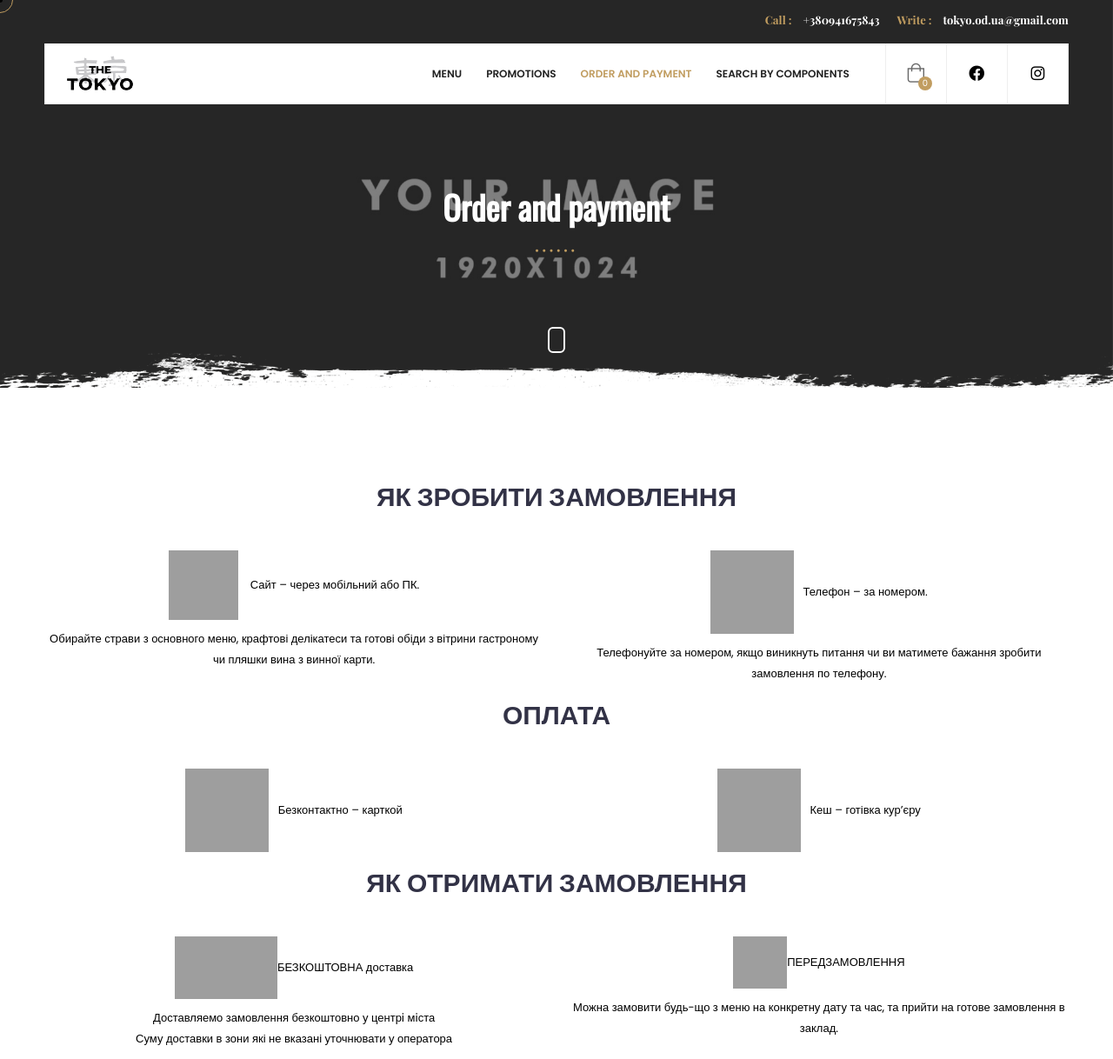
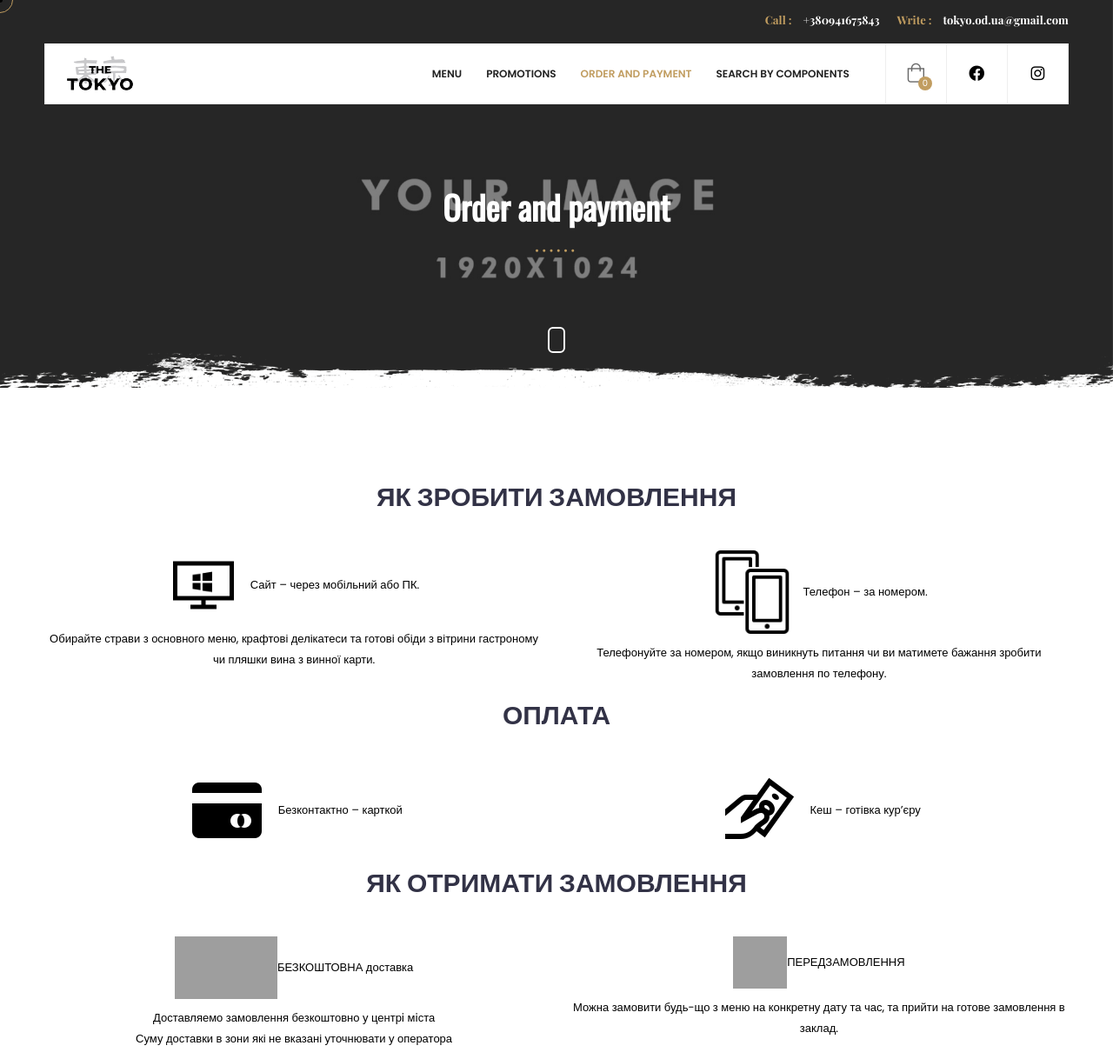
Before and after one commit to RympeR/django-eccommerce, a Django app: page /delivery/ in a window 1280 px wide. Shown: the top 1218 px of the page at 87% size. Run offline with Django 3.2, Linux system fonts and the light colour scheme; some libraries are stand-ins or nearby versions; grey boxes are pictures that could not be loaded.

Commit message:
delivery fixes

```diff
--- a/templates/delivery.html
+++ b/templates/delivery.html
@@ -37,14 +37,14 @@
                             <h2 class='mb-5'>ЯК ЗРОБИТИ ЗАМОВЛЕННЯ</h2>
                             <div class="col-12 col-md-6">
                                 <div class="d-flex justify-content-center">
-                                    <p style="text-align: center;"><span style="color: #000000;"><img loading="lazy" class="wp-image-15055 size-full aligncenter" src="https://www.gastronomwinebar.com/wp-content/uploads/2020/12/icons8-windows-client-80.png" alt="" width="80" height="80">&nbsp; &nbsp;
+                                    <p style="text-align: center;"><span style="color: #000000;"><img loading="lazy" class="wp-image-15055 size-full aligncenter" src="{% static 'images/windows.png' %}" alt="" width="80" height="80">&nbsp; &nbsp;
                                             Сайт&nbsp;– через мобільний або ПК.</span></p>
                                     <p style="text-align: center;"><span style="color: #000000;">Обирайте страви з основного меню, крафтові делікатеси та готові обіди з вітрини гастроному чи пляшки вина з винної карти.</span></p>
                                 </div>
                             </div>
                             <div class="col-12 col-md-6">
                                 <div class="d-flex justify-content-center">
-                                    <p style="text-align: center;"><span style="color: #000000;"><a style="color: #000000;" href="tel:+38(094)-167-58-43"><img loading="lazy" class="wp-image-15056 size-full aligncenter" src="https://www.gastronomwinebar.com/wp-content/uploads/2020/12/icons8-mobile-96.png" alt="" width="96" height="96" srcset="https://www.gastronomwinebar.com/wp-content/uploads/2020/12/icons8-mobile-96.png 96w, https://www.gastronomwinebar.com/wp-content/uploads/2020/12/icons8-mobile-96-80x80.png 80w" sizes="(max-width: 96px) 100vw, 96px"> &nbsp; </a>Телефон – за номером.</span></p>
+                                    <p style="text-align: center;"><span style="color: #000000;"><a style="color: #000000;" href="tel:+38(094)-167-58-43"><img loading="lazy" class="wp-image-15056 size-full aligncenter" src="{% static 'images/mobile.png' %}" alt="" width="96" height="96" > &nbsp; </a>Телефон – за номером.</span></p>
                                     <p style="text-align: center;"><span style="color: #000000;">Телефонуйте за номером, якщо виникнуть питання чи ви матимете бажання зробити замовлення по телефону.</span></p>
                                 </div>
                             </div>
@@ -55,12 +55,12 @@
                             <h2 class='mb-5'>ОПЛАТА</h2>
                             <div class="col-12 col-md-6">
                                 <div class="d-flex justify-content-center">
-                                    <p style="text-align: center;"><span style="color: #000000;"><img loading="lazy" class="wp-image-15057 size-full aligncenter" src="https://www.gastronomwinebar.com/wp-content/uploads/2020/12/icons8-card-payment-96.png" alt="" width="96" height="96" srcset="https://www.gastronomwinebar.com/wp-content/uploads/2020/12/icons8-card-payment-96.png 96w, https://www.gastronomwinebar.com/wp-content/uploads/2020/12/icons8-card-payment-96-80x80.png 80w" sizes="(max-width: 96px) 100vw, 96px">&nbsp; &nbsp;Безконтактно&nbsp;– карткой</span></p>
+                                    <p style="text-align: center;"><span style="color: #000000;"><img loading="lazy" class="wp-image-15057 size-full aligncenter" src="{% static 'images/card.png' %}" alt="" width="96" height="96"  sizes="(max-width: 96px) 100vw, 96px">&nbsp; &nbsp;Безконтактно&nbsp;– карткой</span></p>
                                 </div>
                             </div>
                             <div class="col-12 col-md-6">
                                 <div class="d-flex justify-content-center">
-                                    <p style="text-align: center;"><span style="color: #000000;"><img loading="lazy" class="wp-image-15058 size-full aligncenter" src="https://www.gastronomwinebar.com/wp-content/uploads/2020/12/icons8-cash-in-hand-96.png" alt="" width="96" height="96" srcset="https://www.gastronomwinebar.com/wp-content/uploads/2020/12/icons8-cash-in-hand-96.png 96w, https://www.gastronomwinebar.com/wp-content/uploads/2020/12/icons8-cash-in-hand-96-80x80.png 80w" sizes="(max-width: 96px) 100vw, 96px">&nbsp; &nbsp;Кеш&nbsp;– готівка кур’єру</span></p>
+                                    <p style="text-align: center;"><span style="color: #000000;"><img loading="lazy" class="wp-image-15058 size-full aligncenter" src="{% static 'images/cash.png' %}" alt="" width="96" height="96" sizes="(max-width: 96px) 100vw, 96px">&nbsp; &nbsp;Кеш&nbsp;– готівка кур’єру</span></p>
                                 </div>
                             </div>
                         </div>
```
Also changed, not shown: static/images/card.png (added), static/images/cash.png (added), static/images/mobile.png (added), static/images/windows.png (added).
